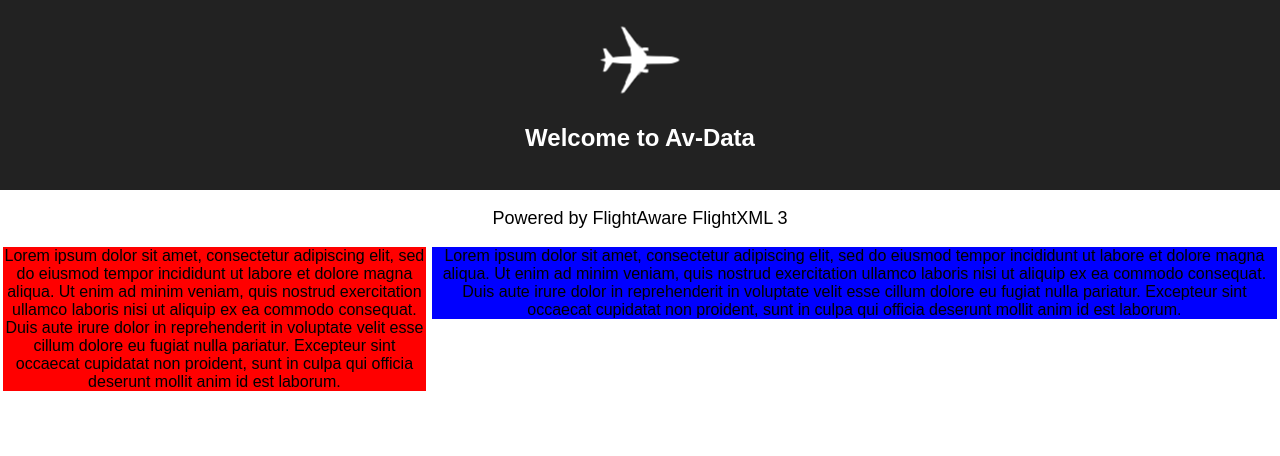
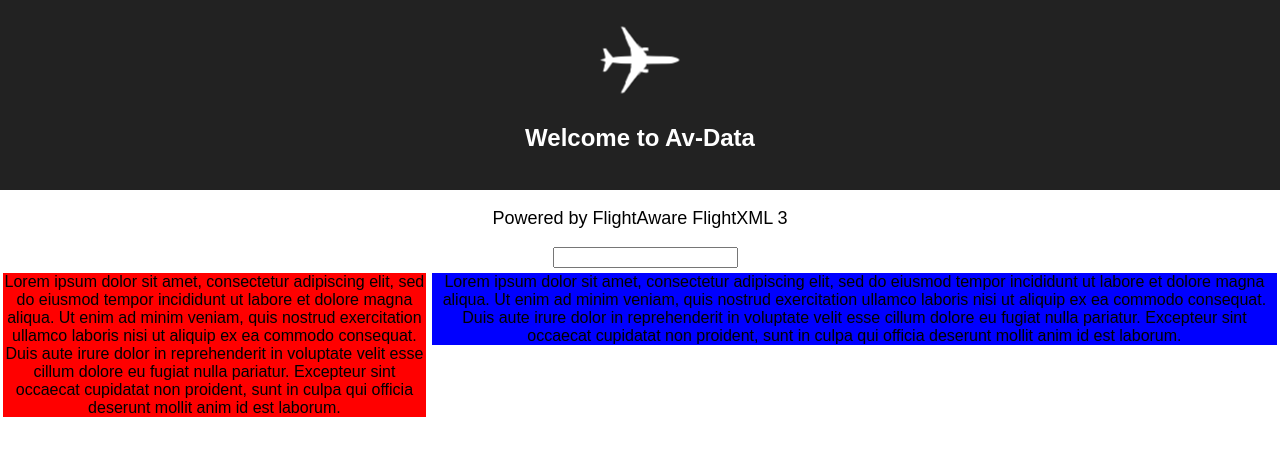
Before and after one commit to SYoung82/av-data-react, a React (Create React App) app: page / in a window 1280 px wide. Shown: the top 456 px of the page. Built offline with nearby package versions, Linux system fonts and the light colour scheme.

Commit message:
Add SearchBar Component

```diff
--- a/src/App.css
+++ b/src/App.css
@@ -43,3 +43,8 @@
   width: 66%;
   background-color: blue;
 }
+
+.SearchBar {
+  width: 100%;
+  margin: 5px;
+}
--- a/src/App.js
+++ b/src/App.js
@@ -1,6 +1,7 @@
 import React, { Component } from 'react';
 import airplaneLogo from './img/airplane-logo.svg';
 import './App.css';
+import SearchBar from './components/SearchBar.js'
 
 class App extends Component {
   render() {
@@ -13,6 +14,9 @@ class App extends Component {
         <p className="App-intro">
           Powered by FlightAware FlightXML 3
         </p>
+        <div>
+          <SearchBar />
+        </div>
         <div className="Main">
           <div className="Left MainChild">
           Lorem ipsum dolor sit amet, consectetur adipiscing elit, sed do eiusmod tempor incididunt ut labore et dolore magna aliqua. Ut enim ad minim veniam, quis nostrud exercitation ullamco laboris nisi ut aliquip ex ea commodo consequat. Duis aute irure dolor in reprehenderit in voluptate velit esse cillum dolore eu fugiat nulla pariatur. Excepteur sint occaecat cupidatat non proident, sunt in culpa qui officia deserunt mollit anim id est laborum.
--- /dev/null
+++ b/src/components/SearchBar.js
@@ -0,0 +1,28 @@
+import React, { Component } from 'react'
+
+export default class SearchBar extends Component {
+    constructor(props) {
+        super(props)
+
+        this.state = { term: '' }
+    }
+
+    render() {
+        return (
+            <div className="SearchBar">
+                <input
+                    onChange={ event => {
+                      console.log(event.target.value);
+                      this.setState({term: event.target.value})
+                    }}
+                    value={this.state.term}
+                />
+            </div>
+        )
+    }
+
+    onInputChange(term) {
+        this.setState({term})
+        this.props.onSearchTermChange(term)
+    }
+}
```
